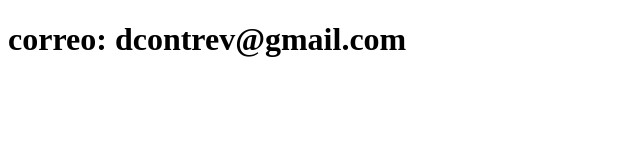
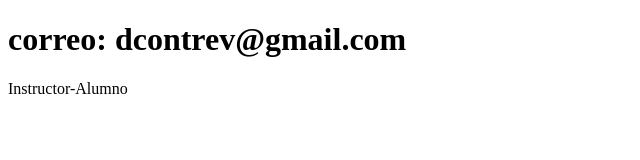
Before and after one commit to Dcontrev/sistema-de-registro, a plain HTML site: page contacto.html in a window 1280 px wide. Shown: the whole page, without its empty margins (0-640 px from the left). Drawn offline with Linux system fonts and the light colour scheme.

Commit message:
Actualizacion de contacto

```diff
--- a/contacto.html
+++ b/contacto.html
@@ -7,5 +7,6 @@
 </head>
 <body>
     <h1> correo: dcontrev@gmail.com </h1>
+        <p>Instructor-Alumno</p>
 </body>
 </html>
```
